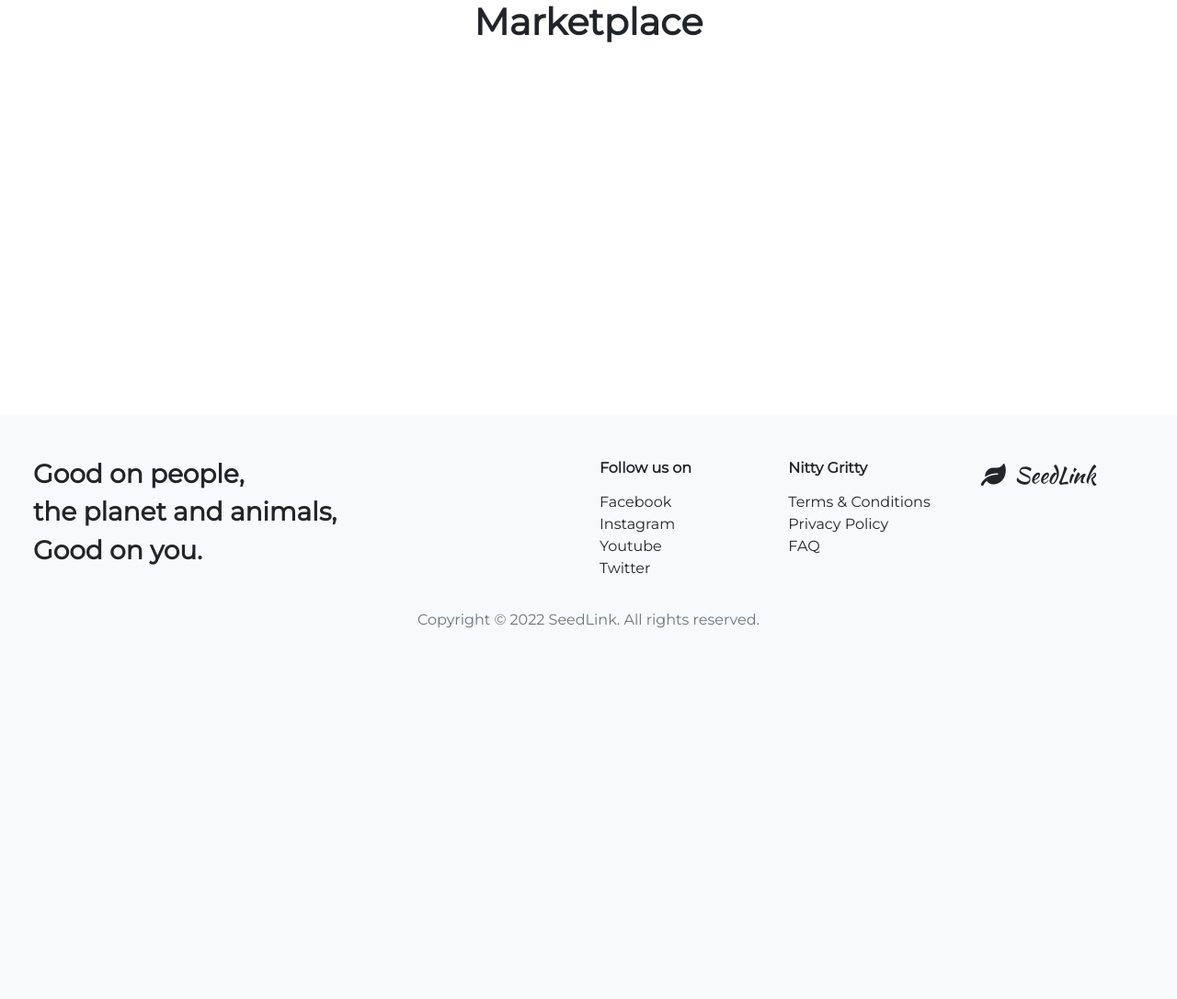
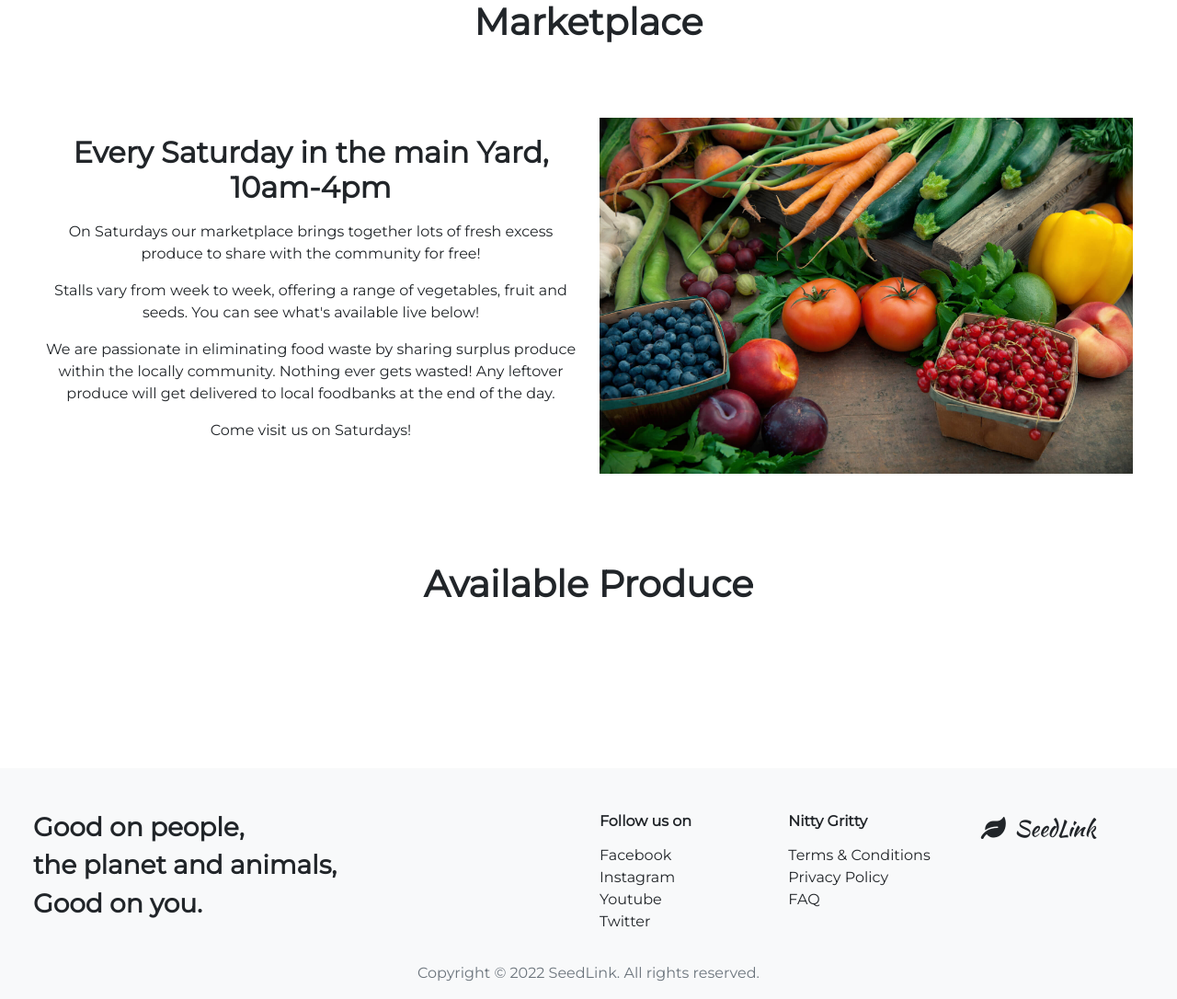
Before and after one commit to tindyc/seedlink, a Flask app: page /marketplace in a window 1280 px wide. Shown: the part 98-1184 px from the top of the page at 92% size. Before the commit the page ends 781 px from the top, so only its background shows below. Run offline with Flask 2, Linux system fonts and the light colour scheme; data that the repository does not hold is empty; some libraries are stand-ins or nearby versions.

Commit message:
Add content to marketplace page

```diff
--- a/templates/marketplace.html
+++ b/templates/marketplace.html
@@ -7,6 +7,30 @@
         <h1 class="text-center mx-0">Marketplace</h1>
     </div>
 </div>
+
+<section id="marketplace-section" class="container-fluid mt-4 p-5">
+    <div class="row align-items-center h-100">
+        <div class="col-sm-6 text-center mx-auto">
+            <h2 class="mb-3">Every Saturday in the main Yard, 10am-4pm</h2>
+            <p>On Saturdays our marketplace brings together lots of fresh excess produce to share with the community for free! </p>
+            <p>Stalls vary from week to week, offering a range of vegetables, fruit and seeds. You can see what's available live below!</p>
+            <p>We are passionate in eliminating food waste by sharing surplus produce within the locally community. Nothing ever gets wasted! Any leftover produce will get delivered to local foodbanks at the end of the day.</p>
+            <p>Come visit us on Saturdays!</p>
+
+        </div>
+
+        <div class="col-sm-6 image-container">
+            <img src="static/images/veg.jpg" class="img-fluid" alt="Responsive image">
+        </div>
+    </div>
+</section>
+<section class="py-5">
+    <div class="container-fluid">
+        <div class="row">
+            <h1 class="text-center">Available Produce</h1>
+        </div>
+    </div>
+</section>
 
 <div class="row mx-0">
     <!-- Product Entries Column -->
```
